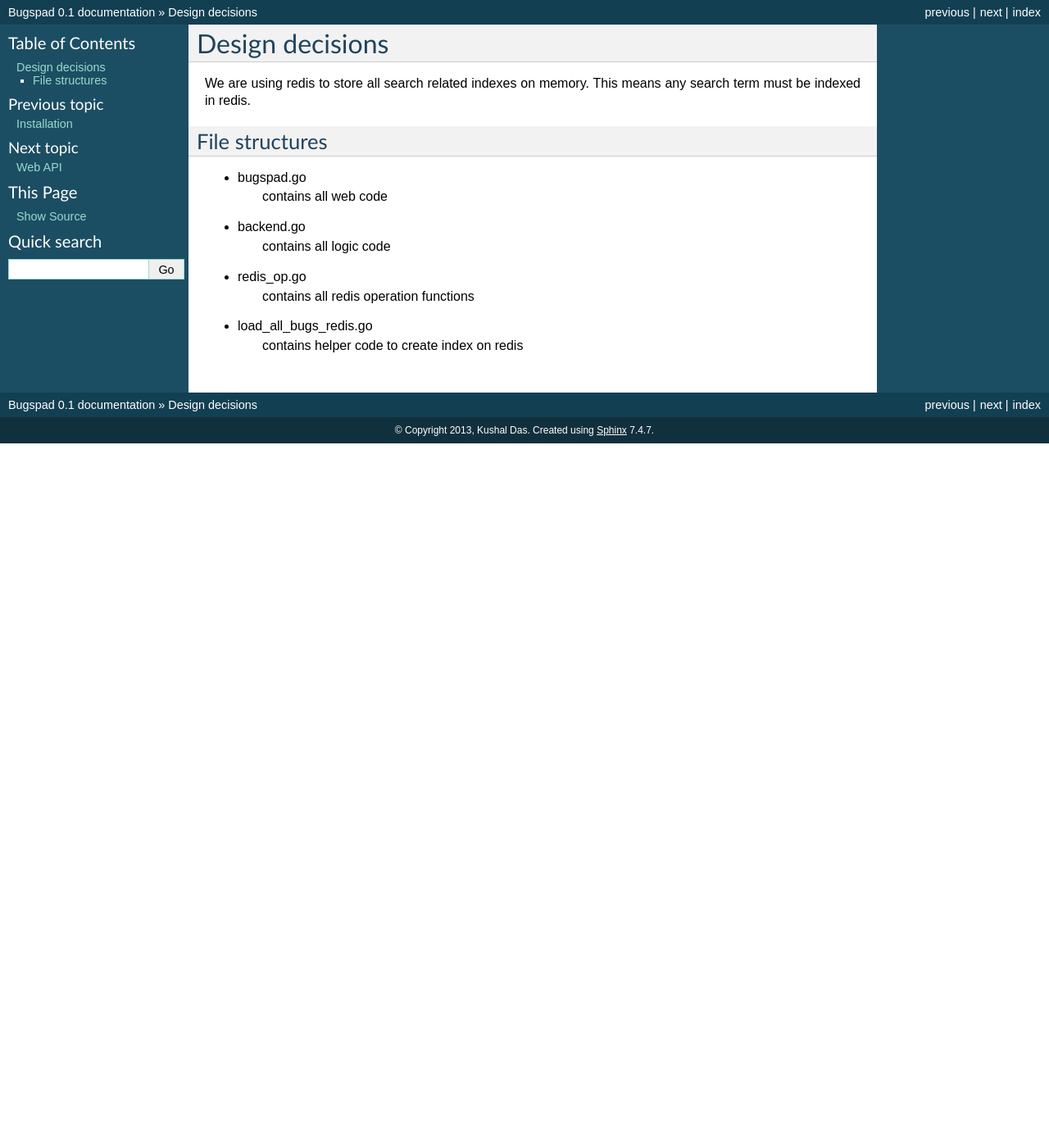
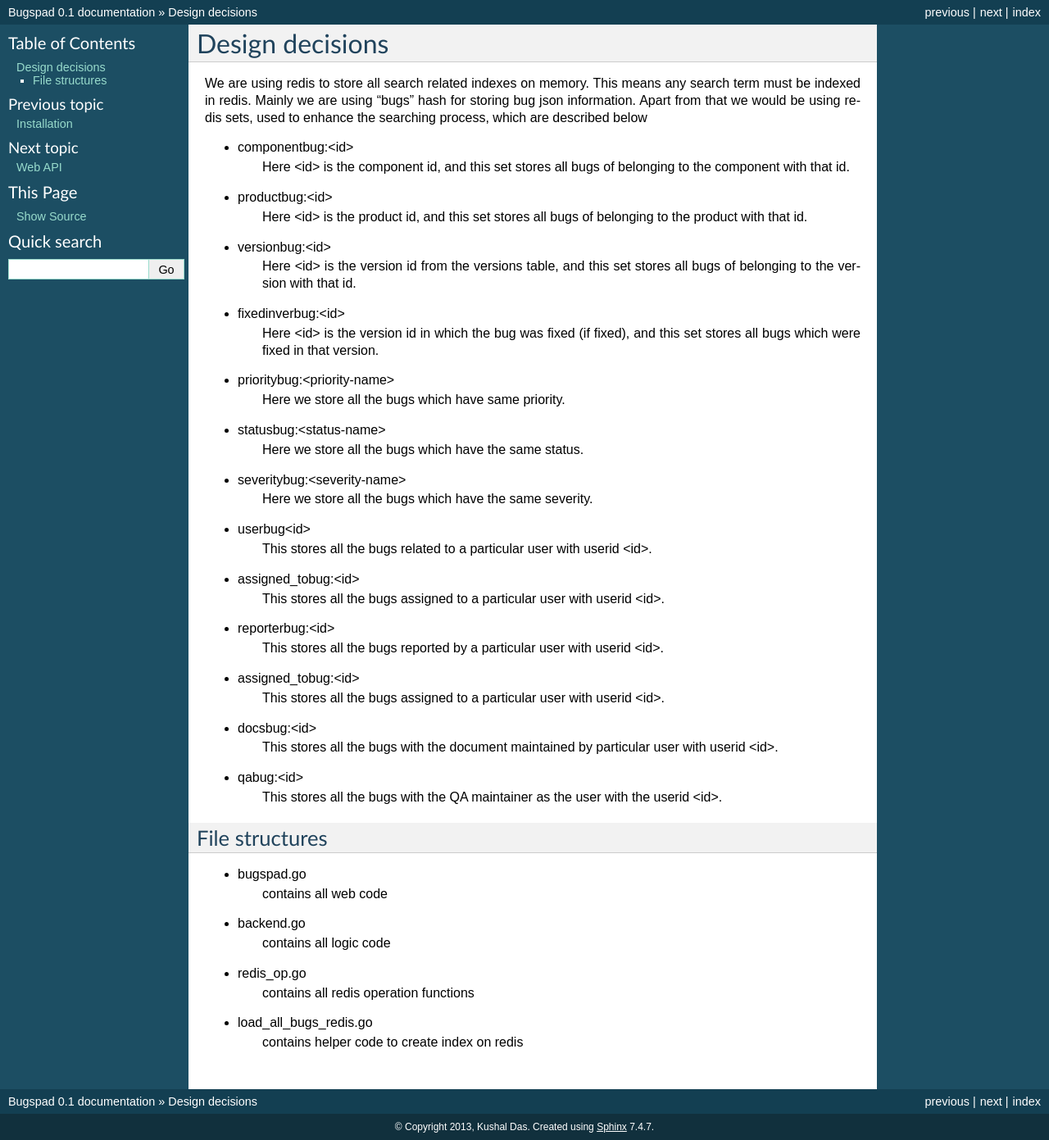
Before and after one commit to kushaldas/bugspad, a Sphinx documentation site: the page built from docs/design.rst, in a window 1280 px wide. Shown: the whole page at 82% size. Built offline with Sphinx 7.4.7, drawn with Linux system fonts in a browser that asks for light colours; before the commit the page ends 900 px from its top, so only the background shows below that.

Commit message:
Added documentation for the redis keys used for the search interface.

```diff
--- a/docs/design.rst
+++ b/docs/design.rst
@@ -2,7 +2,53 @@ Design decisions
 =================
 
 We are using redis to store all search related indexes on memory. This means any
-search term must be indexed in redis.
+search term must be indexed in redis. Mainly we are using "bugs" hash for storing
+bug json information. Apart from that we would be using redis sets, used to enhance
+the searching process, which are described below
+
+- componentbug:<id>
+	Here <id> is the component id, and this set stores all bugs of belonging to
+	the component with that id.
+
+- productbug:<id>
+	Here <id> is the product id, and this set stores all bugs of belonging to
+	the product with that id.
+
+- versionbug:<id>
+	Here <id> is the version id from the versions table, and this set stores all
+	bugs of belonging to the version with that id.
+
+- fixedinverbug:<id>
+	Here <id> is the version id in which the bug was fixed (if fixed), and this set
+	stores all bugs which were fixed in that version.
+
+- prioritybug:<priority-name>
+	Here we store all the bugs which have same priority.
+
+- statusbug:<status-name>
+	Here we store all the bugs which have the same status.
+
+- severitybug:<severity-name>
+	Here we store all the bugs which have the same severity.
+
+- userbug<id>
+	This stores all the bugs related to a particular user with userid <id>.
+
+- assigned_tobug:<id>
+	This stores all the bugs assigned to a particular user with userid <id>.
+
+- reporterbug:<id>
+	This stores all the bugs reported by a particular user with userid <id>.
+
+- assigned_tobug:<id>
+	This stores all the bugs assigned to a particular user with userid <id>.
+
+- docsbug:<id>
+	This stores all the bugs with the document maintained by particular user with userid <id>.
+
+- qabug:<id>
+	This stores all the bugs with the QA maintainer as the user with the userid <id>.
+
 
 File structures
 ----------------
```
